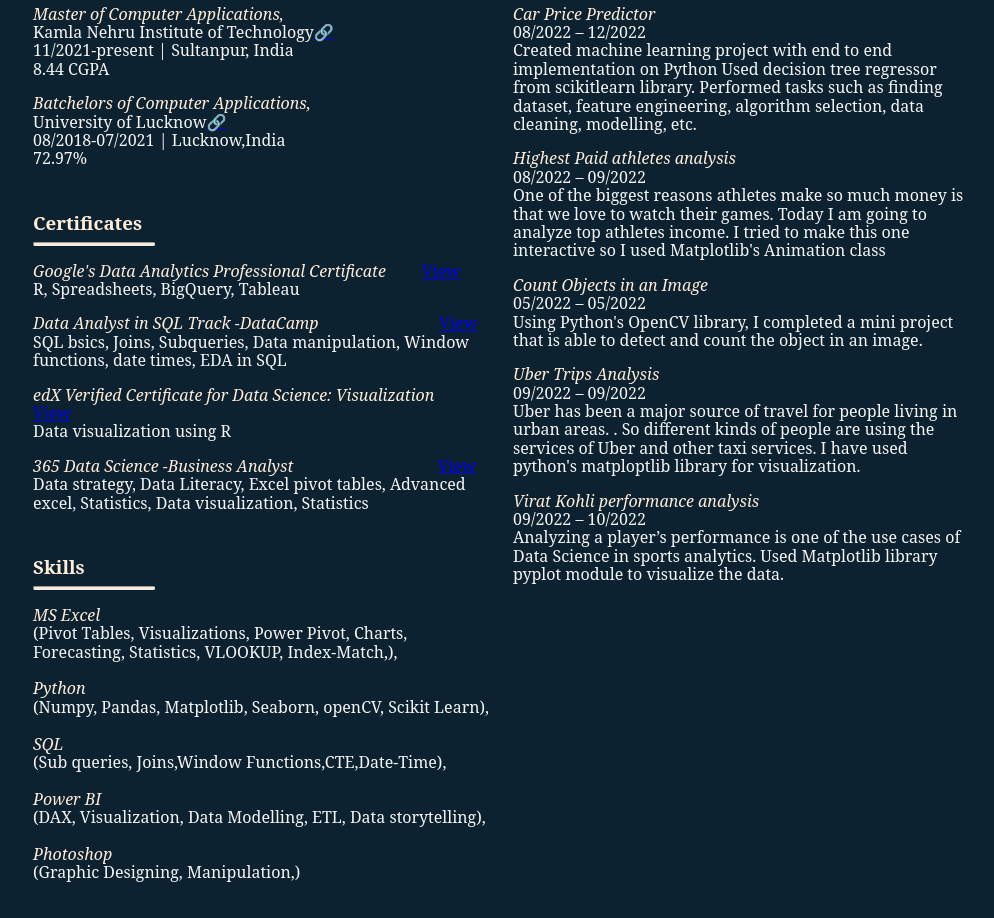
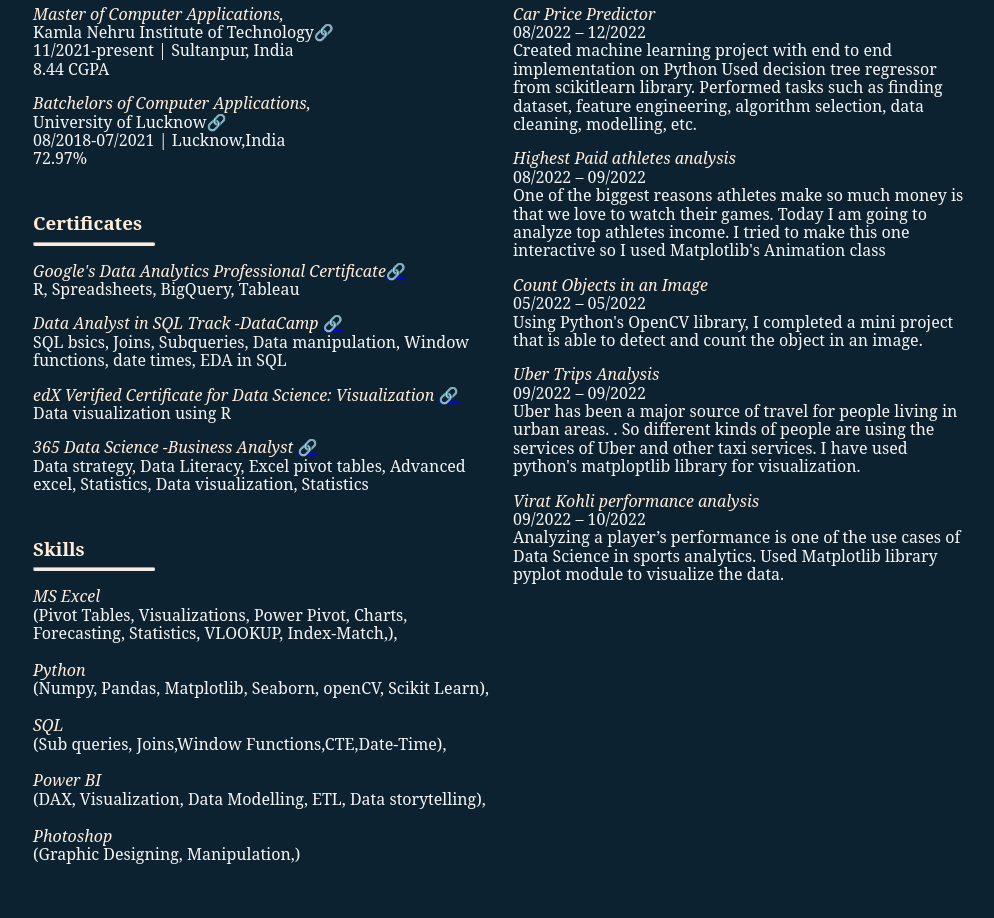
Before and after one commit to hashimali179/hashim-in-data, a website built with Vite: page index.html in a window 1280 px wide. Shown: the part 643-1561 px from the top of the page, without its empty margins (137-1131 px from the left). Built offline with nearby package versions, Linux system fonts and the light colour scheme; files whose address does not match are found by name; a web font is replaced by a local one.

Commit message:
link update2

```diff
--- a/index.html
+++ b/index.html
@@ -44,21 +44,21 @@
                 <h3 id='certi'>Certificates</h3>
                 <hr>
                 <p>
-                    <span id="italic">Google's Data Analytics Professional Certificate &emsp;&emsp;</span><a href="https://www.coursera.org/account/accomplishments/specialization/certificate/FSLH39DXLEMC" target="_blank">View</a> <br>
+                    <span id="italic">Google's Data Analytics Professional Certificate</span><a href="https://www.coursera.org/account/accomplishments/specialization/certificate/FSLH39DXLEMC" target="_blank">🔗</a> <br>
                     R, Spreadsheets, BigQuery, Tableau
                 </p>
                 <p>
-                    <span id="italic">Data Analyst in SQL Track -DataCamp &emsp; &emsp;&emsp;&emsp;&emsp; &ensp;&emsp;</span> <a href="https://www.datacamp.com/statement-of-accomplishment/track/d927b9fcd75c973d5ee896dd4b04535eb6b84cbb" target="_blank">View</a><br>
+                    <span id="italic">Data Analyst in SQL Track -DataCamp </span> <a href="https://www.datacamp.com/statement-of-accomplishment/track/d927b9fcd75c973d5ee896dd4b04535eb6b84cbb" target="_blank">🔗</a><br>
                     SQL bsics, Joins, Subqueries, Data
                     manipulation, Window functions, date times,
                     EDA in SQL
                 </p>
                 <p>
-                    <span id="italic"> edX Verified Certificate for Data Science: Visualization &emsp;&emsp;&ensp;</span> <a href="https://courses.edx.org/certificates/bc292f6885e64d4f929047fea7f7f136" target="_blank">View</a> <br>
+                    <span id="italic"> edX Verified Certificate for Data Science: Visualization </span> <a href="https://courses.edx.org/certificates/bc292f6885e64d4f929047fea7f7f136" target="_blank">🔗</a> <br>
                     Data visualization using R
                 </p>
                 <p>
-                    <span id="italic">365 Data Science -Business Analyst &emsp;&emsp;&emsp;&emsp;&emsp;&emsp;&ensp;&emsp;&emsp;</span> <a href="https://learn.365datascience.com/certificates/DD-F3DC78ED4B/">View </a><br>
+                    <span id="italic">365 Data Science -Business Analyst </span> <a href="https://learn.365datascience.com/certificates/DD-F3DC78ED4B/">🔗</a><br>
                     Data strategy, Data Literacy, Excel pivot tables,
                     Advanced excel, Statistics, Data visualization,
                     Statistics
```
